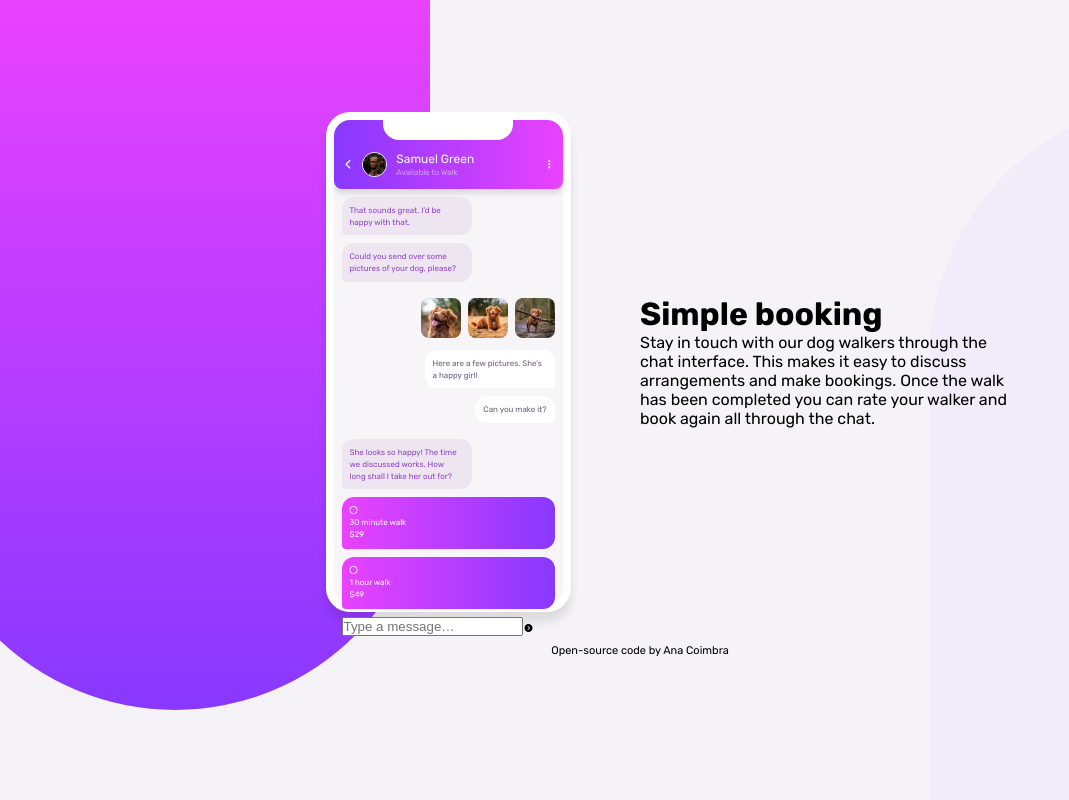
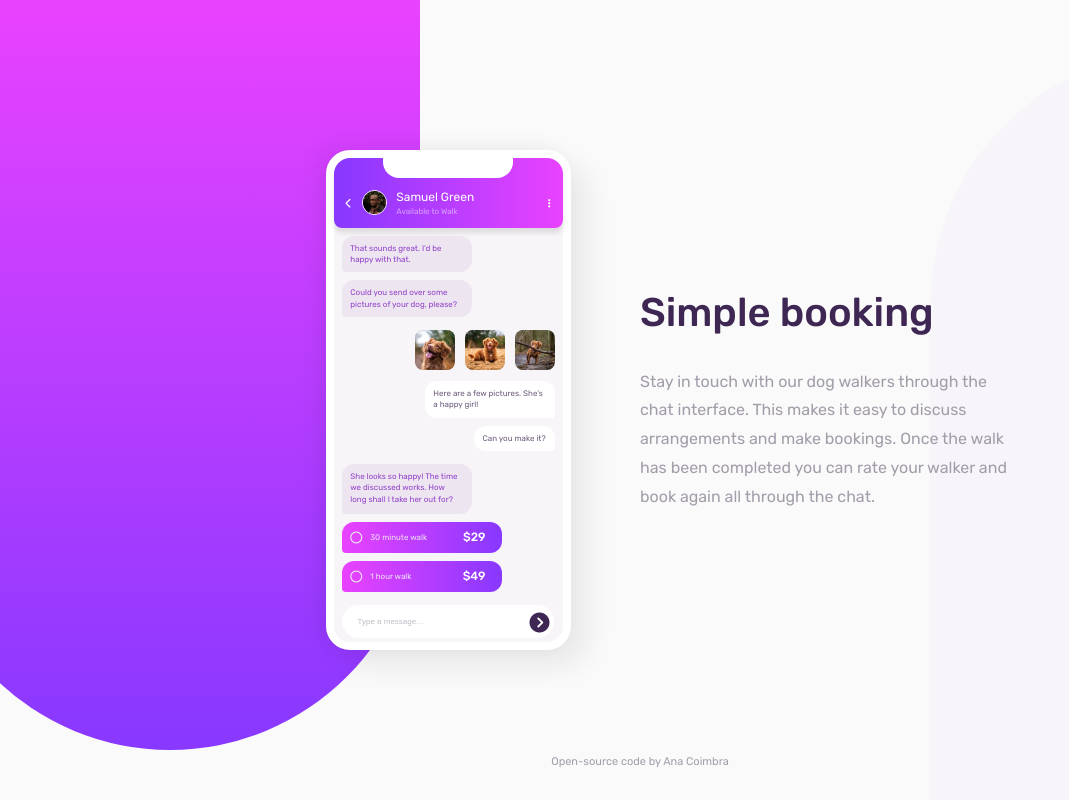
Before and after one commit to ana-coimbra/chat-app-css-illustration, a plain HTML site: page index.html in a window 1280 px wide. Shown: the top 800 px of the page, without its empty margins (0-1069 px from the left). Drawn offline with Linux system fonts and the light colour scheme.

Commit message:
Finish Desktop Styling

```diff
--- a/index.html
+++ b/index.html
@@ -63,13 +63,13 @@
               take her out for?
             </div>
             <div class="message7">
-              <i class="far fa-circle"></i>
-              <div class="time">30 minute walk</div>
+              <div class="time">
+                <i class="far fa-circle"></i>30 minute walk
+              </div>
               <div class="price">$29</div>
             </div>
             <div class="message8">
-              <i class="far fa-circle"></i>
-              <div class="time">1 hour walk</div>
+              <div class="time"><i class="far fa-circle"></i> 1 hour walk</div>
               <div class="price">$49</div>
             </div>
             <!-- Type Message Section -->
@@ -82,8 +82,8 @@
       </div>
       <!-- Info Section -->
       <div class="info">
-        <h1>Simple booking</h1>
-        <p>
+        <h1 class="heading">Simple booking</h1>
+        <p class="info-text">
           Stay in touch with our dog walkers through the chat interface. This
           makes it easy to discuss arrangements and make bookings. Once the walk
           has been completed you can rate your walker and book again all through
@@ -93,7 +93,11 @@
     </div>
     <!--  Attribution -->
     <div class="attribution">
-      <a href="/" target="_blank">Open-source code</a>
+      <a
+        href="https://github.com/ana-coimbra/chat-app-css-illustration"
+        target="_blank"
+        >Open-source code</a
+      >
       by
       <a
         href="https://www.linkedin.com/in/ana-ribeiro-coimbra/"
--- a/src/style.css
+++ b/src/style.css
@@ -34,7 +34,7 @@
 }
 
 body {
-  background: var(--lightGreyishViolet);
+  background: #fafafa;
   display: grid;
   align-content: center;
   justify-items: center;
@@ -60,20 +60,20 @@ body {
   position: absolute;
   top: 0;
   left: -5rem;
-  width: 510px;
-  height: 710px;
+  width: 500px;
+  height: 750px;
   z-index: -1;
 }
 
 .container::after {
-  background: hsl(270, 58%, 95%);
+  background: #f7f5f9;
   border-radius: 20rem 20rem 0 0;
   content: "";
   position: absolute;
   bottom: 0;
   right: -10rem;
   width: 510px;
-  height: 700px;
+  height: 750px;
   z-index: -1;
 }
 
@@ -84,7 +84,7 @@ body {
   border: 0.5rem solid var(--white);
   background: #f7f5f7;
   border-radius: 1.5rem;
-  box-shadow: 0 10px 10px rgba(0, 0, 0, 0.1);
+  box-shadow: 15px 15px 30px rgb(0 0 0 / 8%), -10px -5px 20px rgb(0 0 0 / 5%);
   width: 245px;
   height: 500px;
 }
@@ -147,7 +147,7 @@ body {
   display: flex;
   flex-direction: column;
   gap: 0.5rem;
-  line-height: 1.5;
+  line-height: 1.4;
   padding: 0.5rem 0.5rem;
   font-size: 8px;
   height: 100%;
@@ -160,12 +160,12 @@ body {
   background: #ede6f1;
   border-radius: 0.75rem 0.75rem 0.75rem 0.25rem;
   color: var(--moderateViolet);
-  padding: 0.5rem 0.5rem 0.4rem;
+  padding: 0.45rem 0.55rem;
   width: 130px;
 }
 
 .message6 {
-  margin-top: 0.5rem;
+  margin-top: 0.3rem;
   padding-right: 0.8rem;
   height: 50px;
 }
@@ -179,7 +179,31 @@ body {
   );
   border-radius: 0.75rem 0.75rem 0.75rem 0.25rem;
   color: var(--white);
-  padding: 0.5rem;
+  display: flex;
+  align-items: center;
+  justify-content: space-between;
+  padding: 0.45rem 1rem 0.45rem 0.55rem;
+  width: 160px;
+}
+
+.message7 .time,
+.message8 .time {
+  color: #ede6f1;
+  display: flex;
+  align-items: center;
+}
+
+.message7 .time i,
+.message8 .time i {
+  color: #ede6f1;
+  font-size: 12px;
+  margin-right: 0.5rem;
+}
+
+.message7 .price,
+.message8 .price {
+  font-size: 12px;
+  font-weight: 500;
 }
 
 /* Right Side */
@@ -190,12 +214,12 @@ body {
 }
 
 .message3 {
-  margin-top: 0.5rem;
+  margin-top: 0.3rem;
 }
 
 .message3 img {
   border-radius: 0.5rem;
-  margin-left: 5px;
+  margin-left: 8px;
   width: 40px;
 }
 
@@ -204,28 +228,69 @@ body {
   background: var(--white);
   color: var(--desaturedDarkViolet);
   border-radius: 0.75rem 0.75rem 0.25rem 0.75rem;
-  padding: 0.5rem 0.5rem 0.4rem;
+  padding: 0.45rem 0.55rem;
 }
 
 .message4 {
   width: 130px;
 }
 
+/* Type Message Section */
+input[type="text"] {
+  background: var(--white);
+  border: none;
+  border-radius: 2rem;
+  font-size: 8px;
+  padding: 12px 0;
+  width: 212px;
+  text-indent: 1rem;
+  margin-top: 0.3rem;
+}
+
+input[type="text"]::placeholder {
+  color: hsl(270, 7%, 75%);
+}
+
+.message i {
+  font-size: 20px;
+  color: var(--veryDarkViolet);
+  position: relative;
+  bottom: 1.6rem;
+  left: 188px;
+}
+
+/* Info Section */
+.heading {
+  color: var(--veryDarkDesaturedViolet);
+  font-size: 40px;
+  font-weight: 500;
+  margin-bottom: 2rem;
+}
+
+.info-text {
+  color: var(--darkGreyishViolet);
+  line-height: 1.8;
+  padding-right: 1rem;
+}
+
 /* Attribution */
 .attribution {
-  margin: 2rem 0;
-  color: black;
+  color: var(--darkGreyishViolet);
   font-size: 11px;
+  position: absolute;
+  bottom: 2rem;
+  left: 50%;
+  transform: translate(-50%);
 }
 
 .attribution a {
-  color: black;
+  color: var(--darkGreyishViolet);
   text-decoration: none;
 }
 
 .attribution a:hover {
   cursor: pointer;
-  color: grey;
+  color: var(--moderateViolet);
 }
 
 /* @media only screen (min-width: 1440px) {
```
